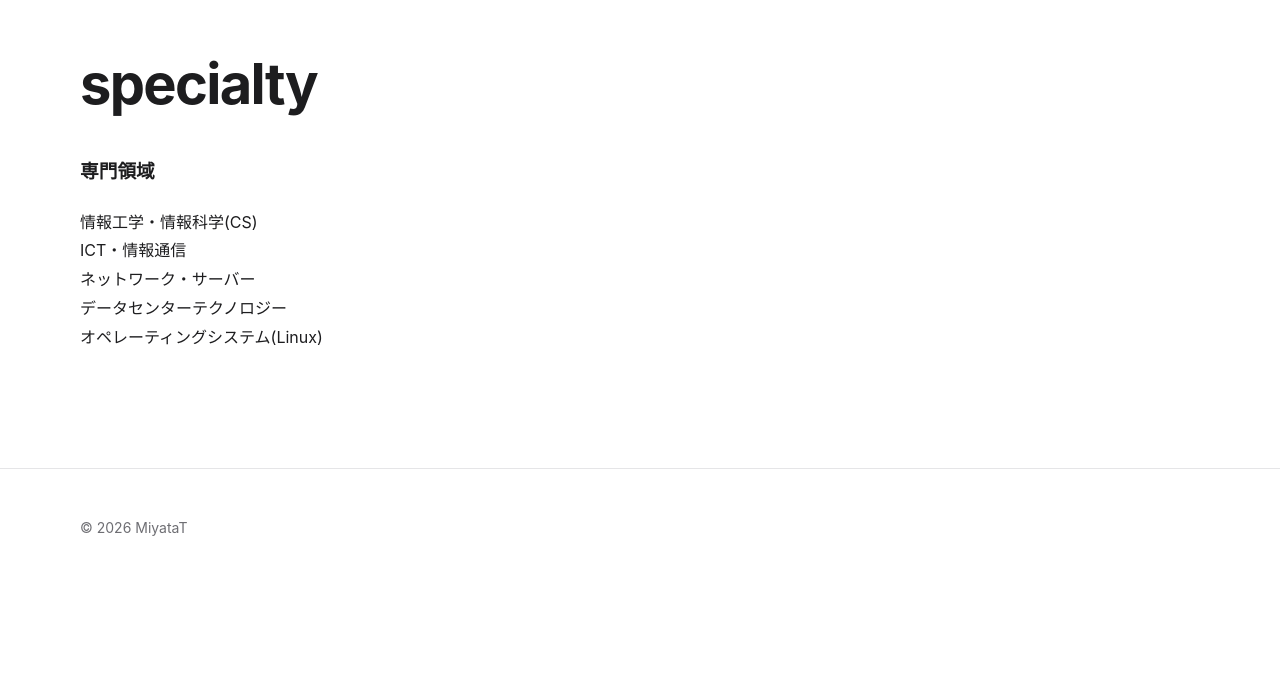
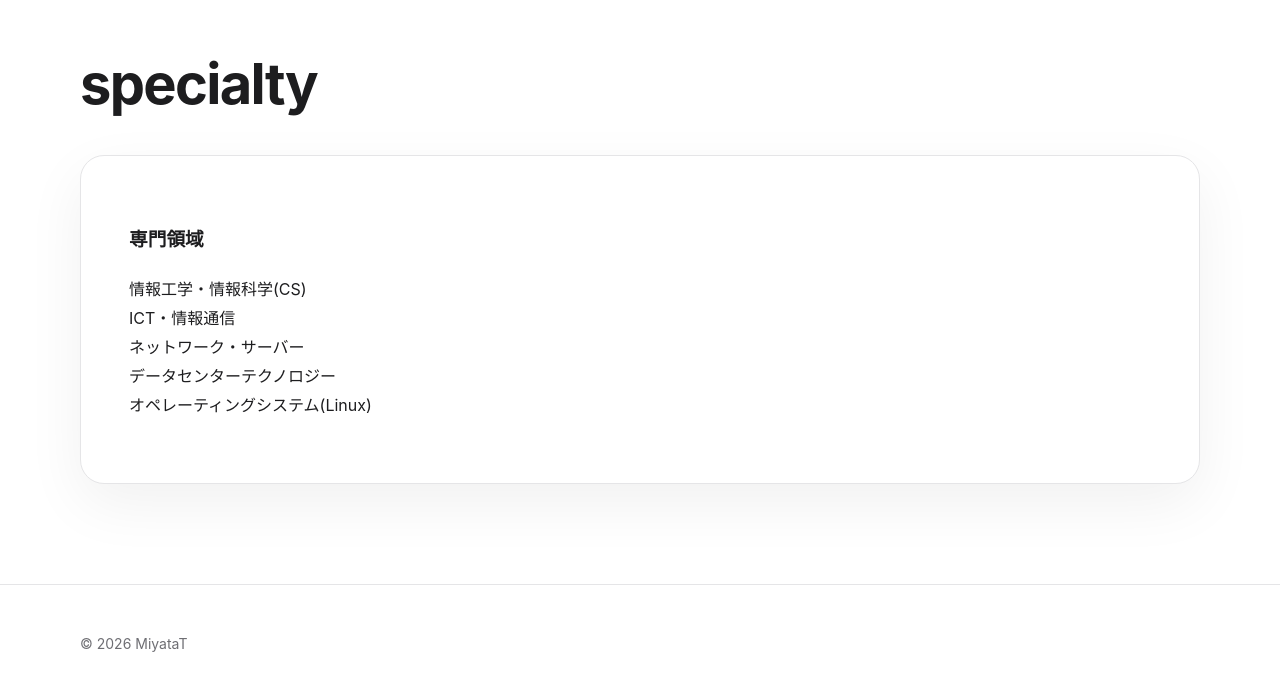
Before and after one commit to Miyata-T1234/my_hp_for-MiyataT, a plain HTML site: page index.html in a window 1280 px wide. Shown: the part 671-1352 px from the top of the page. Before the commit the page ends 1257 px from the top, so only its background shows below. Drawn offline with Linux system fonts and the light colour scheme.

Commit message:
text_correction2

```diff
--- a/index.html
+++ b/index.html
@@ -47,7 +47,7 @@
         <div class="container">
             <h2>specialty</h2>
 
-            <div class="profile-card.full-width">
+            <div class="profile-card-full-width">
 
             <div>
                 <h3>専門領域</h3>
--- a/style.css
+++ b/style.css
@@ -148,8 +148,16 @@ body {
   box-shadow: 0 20px 60px rgba(0, 0, 0, 0.06);
 }
 
-.profile-card.full-width {
+.profile-card-full-width {
+  display: grid;
   grid-template-columns: 1fr;
+  align-items: center;
+  gap: 40px;
+  padding: 48px;
+  border: 1px solid var(--border);
+  border-radius: 24px;
+  background: #ffffff;
+  box-shadow: 0 20px 60px rgba(0, 0, 0, 0.06);
 }
 
 .profile-card h3 {
```
